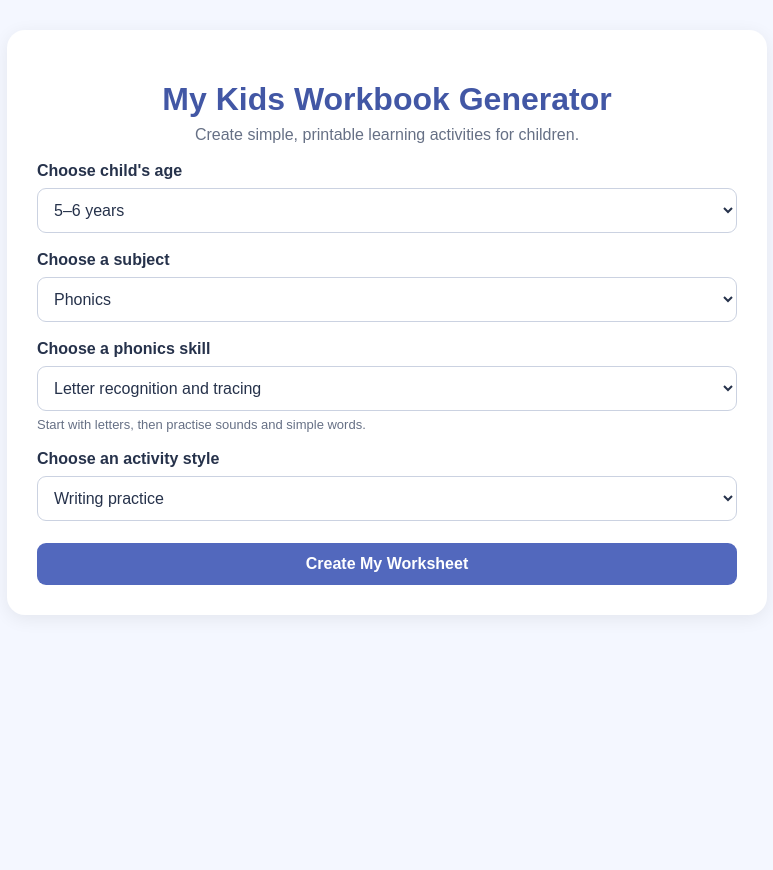
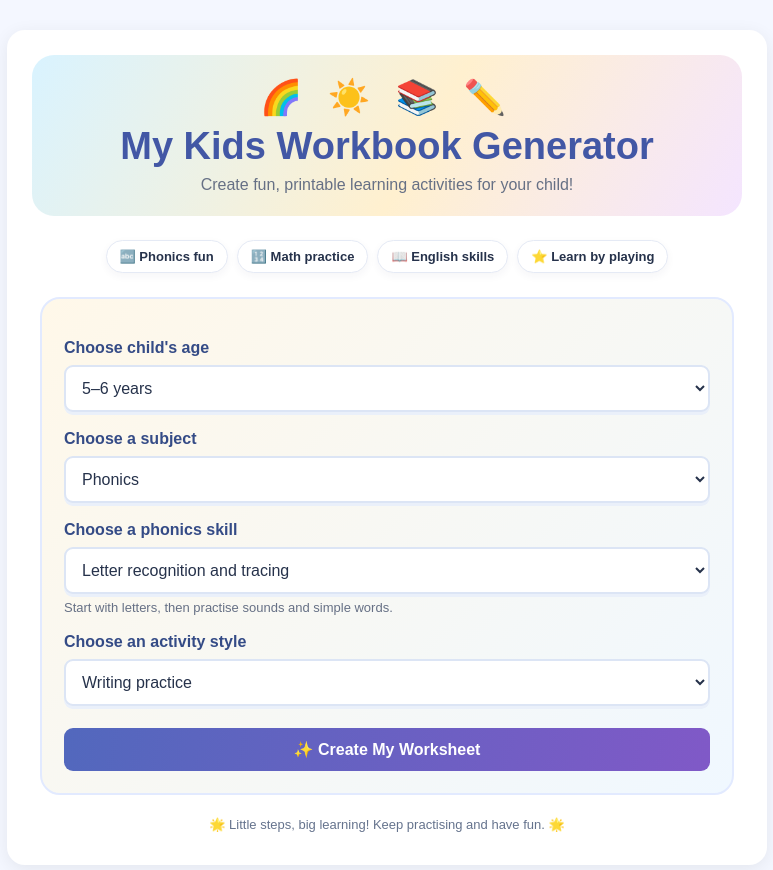
Before and after one commit to empowermykids2965/kids-workbook-generator, a plain HTML site: page index.html in a window 1280 px wide. Shown: the whole page, without its empty margins (253-1026 px from the left). Before the commit the page ends 800 px from the top, so only its background shows below. Drawn offline with Linux system fonts and the light colour scheme.

Commit message:
Add colorful child-friendly design to workbook generator

```diff
--- a/index.html
+++ b/index.html
@@ -6,6 +6,14 @@
   <title>Kids Workbook Generator</title>
   <style>
     * { box-sizing: border-box; }
+    body { font-family: "Trebuchet MS", Arial, sans-serif; background: linear-gradient(145deg,#e4f7ff 0%,#fff4d8 52%,#f2eaff 100%); margin:0; padding:34px 15px; color:#26324b; }
+    .container { max-width:820px; margin:auto; background:rgba(255,255,255,.97); padding:30px; border:3px solid white; border-radius:26px; box-shadow:0 12px 35px #5268bd20; }
+    .hero { text-align:center; padding:22px 18px; margin:-8px -8px 24px; border-radius:22px; background:linear-gradient(120deg,#d9f3ff,#fff0cf 55%,#f4e5ff); }
+    .hero-art { font-size:34px; letter-spacing:8px; margin-bottom:8px; }
+    h1 { color:#334e9b; text-align:center; margin:0 0 8px; font-size:clamp(26px,5vw,38px); }
+    .intro { text-align:center; color:#53627b; margin:0; font-size:16px; }
+    .feature-pills { display:flex; justify-content:center; flex-wrap:wrap; gap:9px; margin:18px 0 24px; }
+    .feature-pills span { background:#fff; border:1px solid #e5eaf5; border-radius:30px; padding:8px 13px; font-size:13px; font-weight:bold; box-shadow:0 3px 9px #26324b0c; }
     body {
       font-family: Arial, sans-serif;
       background: #f4f7ff;
@@ -23,7 +31,8 @@
     }
     h1 { color: #4257a5; text-align: center; margin-bottom: 8px; }
     .intro { text-align: center; color: #667085; margin-top: 0; }
-    label { display: block; margin-top: 18px; font-weight: bold; }
+    .controls { background:linear-gradient(135deg,#fff8e9,#f0f8ff); border:2px solid #e2eaff; border-radius:20px; padding:22px; }
+    label { display:block; margin-top:18px; font-weight:bold; color:#344b86; }
     select, button {
       width: 100%;
       padding: 12px;
@@ -31,16 +40,17 @@
       border-radius: 9px;
       font-size: 16px;
     }
-    select { border: 1px solid #cbd2e1; background: white; color: #26324b; }
+    select { border:2px solid #dce5f5; background:white; color:#26324b; box-shadow:0 3px 0 #eaf0fa; }
+    select:focus { outline:3px solid #cceeff; border-color:#69bde8; }
     button {
       border: none;
-      background: #5268bd;
+      background: linear-gradient(100deg,#5268bd,#8059c7);
       color: white;
       cursor: pointer;
       margin-top: 22px;
       font-weight: bold;
     }
-    button:hover { background: #394d9b; }
+    button:hover { background:linear-gradient(100deg,#394d9b,#6942ad); transform:translateY(-2px); }
     .hint { color: #667085; font-size: 13px; margin: 6px 0 0; }
     #worksheet {
       margin-top: 30px;
@@ -62,11 +72,13 @@
     .answer { height: 32px; margin-top: 13px; border-bottom: 1px solid #7b8494; }
     .worksheet-footer { margin-top: 34px; padding-top: 12px; border-top: 1px solid #d7deeb; color: #667085; text-align: center; font-size: 11px; }
     .print-button { background: #16845b; }
+    .site-footer { text-align:center; color:#65738d; font-size:13px; margin:22px 0 0; }
+    @media (max-width:600px) { body { padding:16px 10px; } .container { padding:17px; } .hero-art { font-size:27px; } .controls { padding:16px; } }
     @page { size: A4; margin: 16mm; }
     @media print {
       body { background: white; padding: 0; color: #202b3c; }
       .container { box-shadow: none; max-width: none; padding: 0; }
-      h1, .intro, .controls, .print-button { display: none !important; }
+      .hero, .feature-pills, .site-footer, .controls, .print-button { display:none !important; }
       #worksheet { display: block !important; border: none; border-top: 5px solid #263b70; border-radius: 0; margin: 0; padding: 12px 8px; }
       .question { margin: 22px 0; }
       .directions { background: #f4f6fb !important; print-color-adjust: exact; -webkit-print-color-adjust: exact; }
@@ -77,8 +89,14 @@
 </head>
 <body>
   <main class="container">
-    <h1>My Kids Workbook Generator</h1>
-    <p class="intro">Create simple, printable learning activities for children.</p>
+    <header class="hero">
+      <div class="hero-art" aria-hidden="true">🌈 ☀️ 📚 ✏️</div>
+      <h1>My Kids Workbook Generator</h1>
+      <p class="intro">Create fun, printable learning activities for your child!</p>
+    </header>
+    <div class="feature-pills" aria-label="Workbook features">
+      <span>🔤 Phonics fun</span><span>🔢 Math practice</span><span>📖 English skills</span><span>⭐ Learn by playing</span>
+    </div>
 
     <section class="controls" aria-label="Worksheet settings">
       <label for="age">Choose child's age</label>
@@ -114,8 +132,9 @@
         <option value="thinking">Thinking questions</option>
       </select>
 
-      <button id="createButton" type="button">Create My Worksheet</button>
+      <button id="createButton" type="button">✨ Create My Worksheet</button>
     </section>
+    <p class="site-footer">🌟 Little steps, big learning! Keep practising and have fun. 🌟</p>
 
     <section id="worksheet" aria-live="polite">
       <p class="worksheet-kicker">Kids Learning Workbook</p>
```
